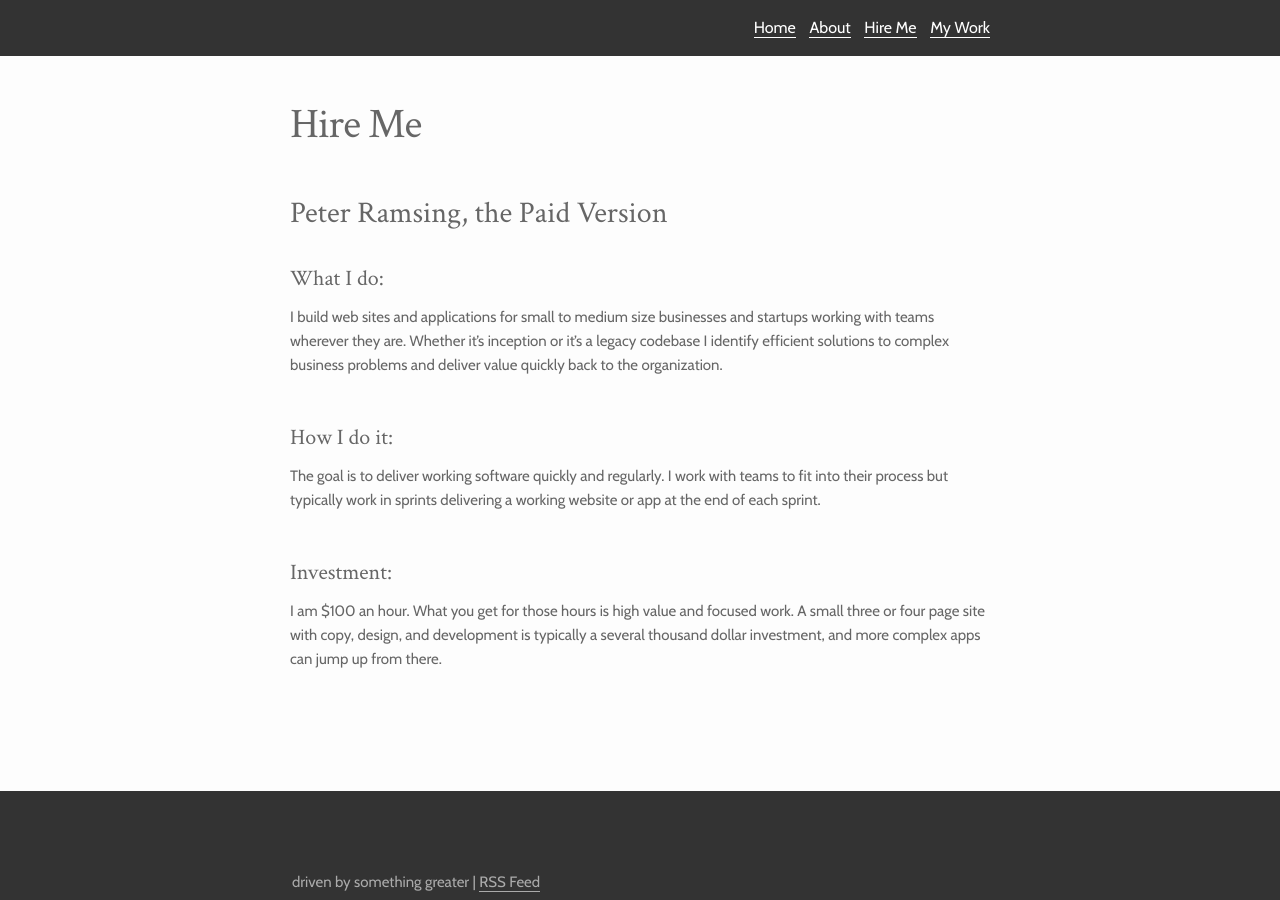
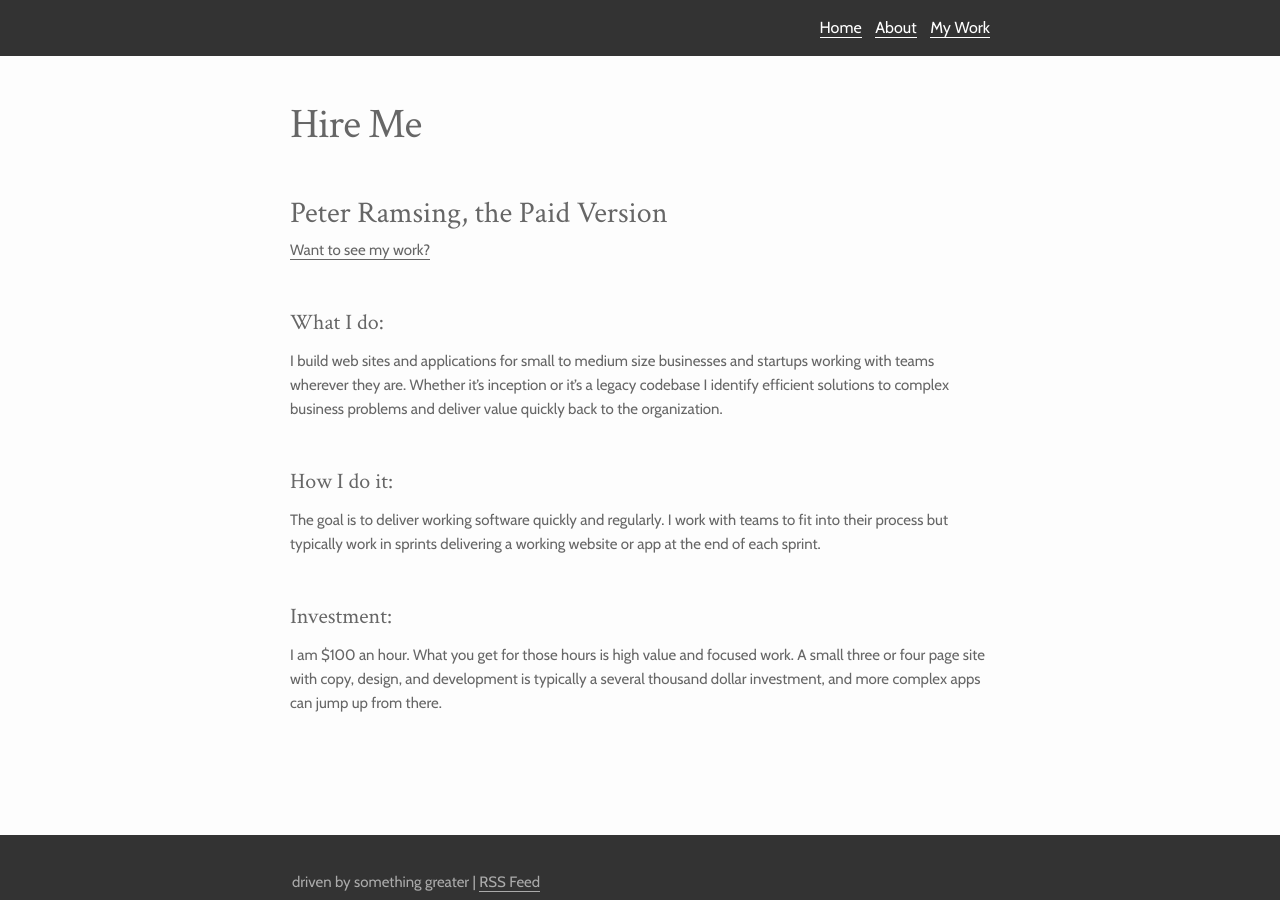
Before and after one commit to peterramsing/personal-site, a Jekyll site: the page built from hire-me.md, in a window 1280 px wide. Built offline with Jekyll 4.4.1, drawn with Linux system fonts in a browser that asks for light colours; nearby versions of some CDN libraries.

Commit message:
Minor updates to the hire-me page

```diff
--- a/hire-me.md
+++ b/hire-me.md
@@ -2,15 +2,16 @@
 layout: page
 title: Hire Me
 permalink: hire-me
-navigation: true
-social_title:
+social_title: Peter Ramsing, the Paid Version
 description: Peter Ramsing is for hire. From full site development to helping break down barriers in legacy code, I'm here to help.
 social_description: Peter Ramsing is for hire. From full site development to helping break down barriers in legacy code, I'm here to help.
-keywords:
-social_image:
+keywords: frontend development, peter ramsing, work, web development, web design
+social_image: img/work/drop-in.jpg
 ---
 
 # Peter Ramsing, the&nbsp;Paid&nbsp;Version
+
+<a href="{{ site.baseurl }}/my-work/">Want to see my work?</a>
 
 ## What I do:
 I build web sites and applications for small to medium size businesses and startups working with teams wherever they are. Whether it's inception or it's a legacy codebase I identify efficient solutions to complex business problems and deliver value quickly back to the organization.
```
